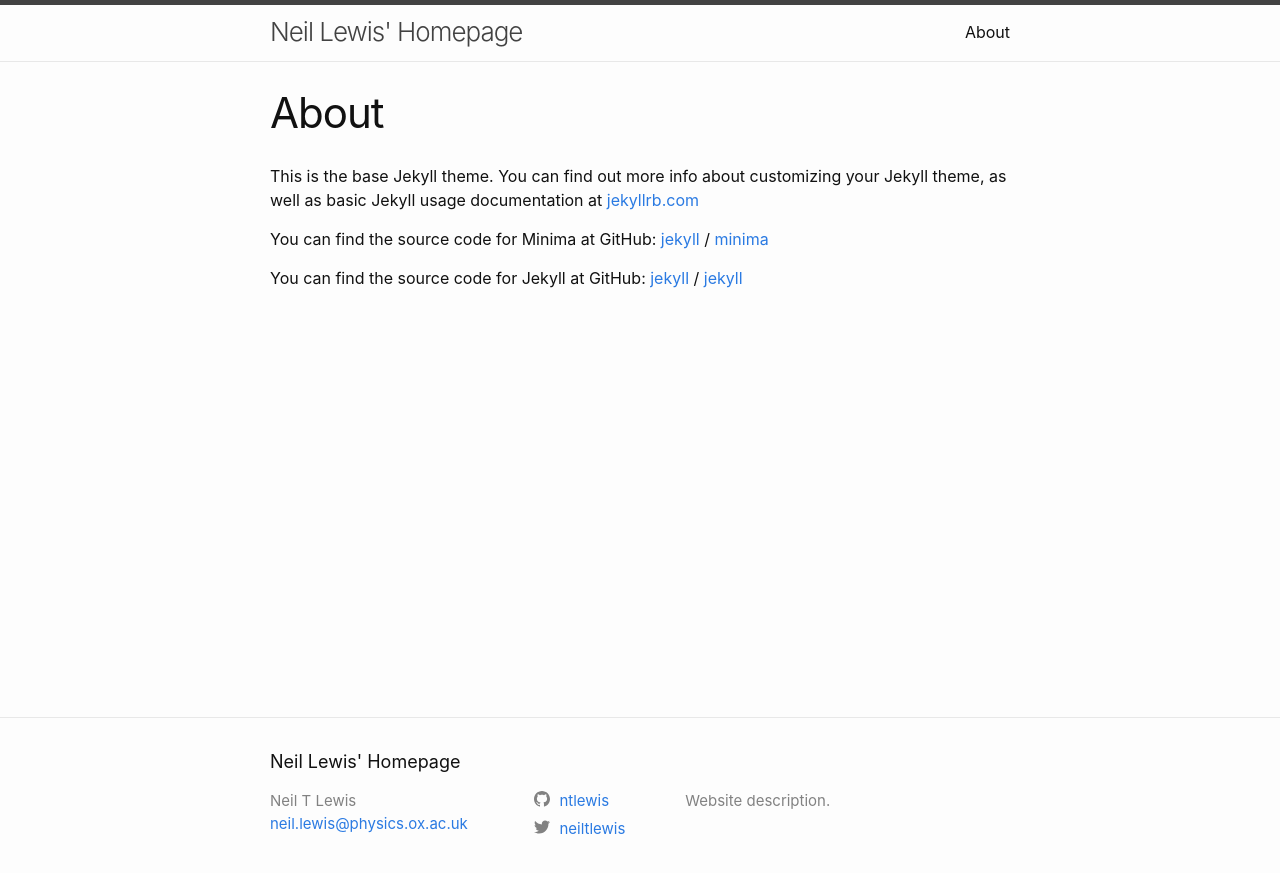
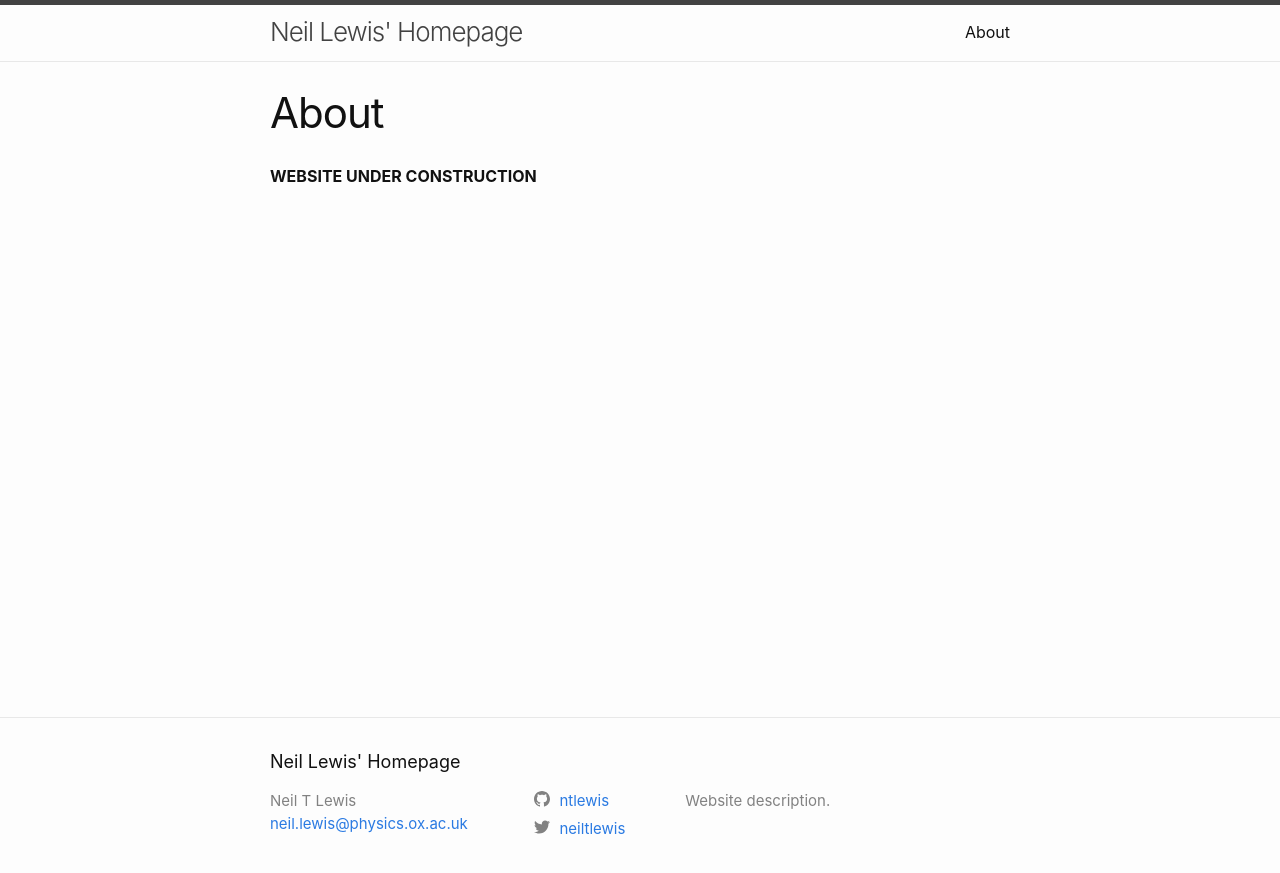
Before and after one commit to ntlewis/ntlewis.github.io, a Jekyll site: the page built from about.md, in a window 1280 px wide. Shown: the top 873 px of the page. Built offline with Jekyll 4.4.1, drawn with Linux system fonts in a browser that asks for light colours.

Commit message:
Update about.md

```diff
--- a/about.md
+++ b/about.md
@@ -4,15 +4,4 @@ title: About
 permalink: /about/
 ---
 
-This is the base Jekyll theme. You can find out more info about customizing your Jekyll theme, as well as basic Jekyll usage documentation at [jekyllrb.com](https://jekyllrb.com/)
-
-You can find the source code for Minima at GitHub:
-[jekyll][jekyll-organization] /
-[minima](https://github.com/jekyll/minima)
-
-You can find the source code for Jekyll at GitHub:
-[jekyll][jekyll-organization] /
-[jekyll](https://github.com/jekyll/jekyll)
-
-
-[jekyll-organization]: https://github.com/jekyll
+**WEBSITE UNDER CONSTRUCTION**
```
